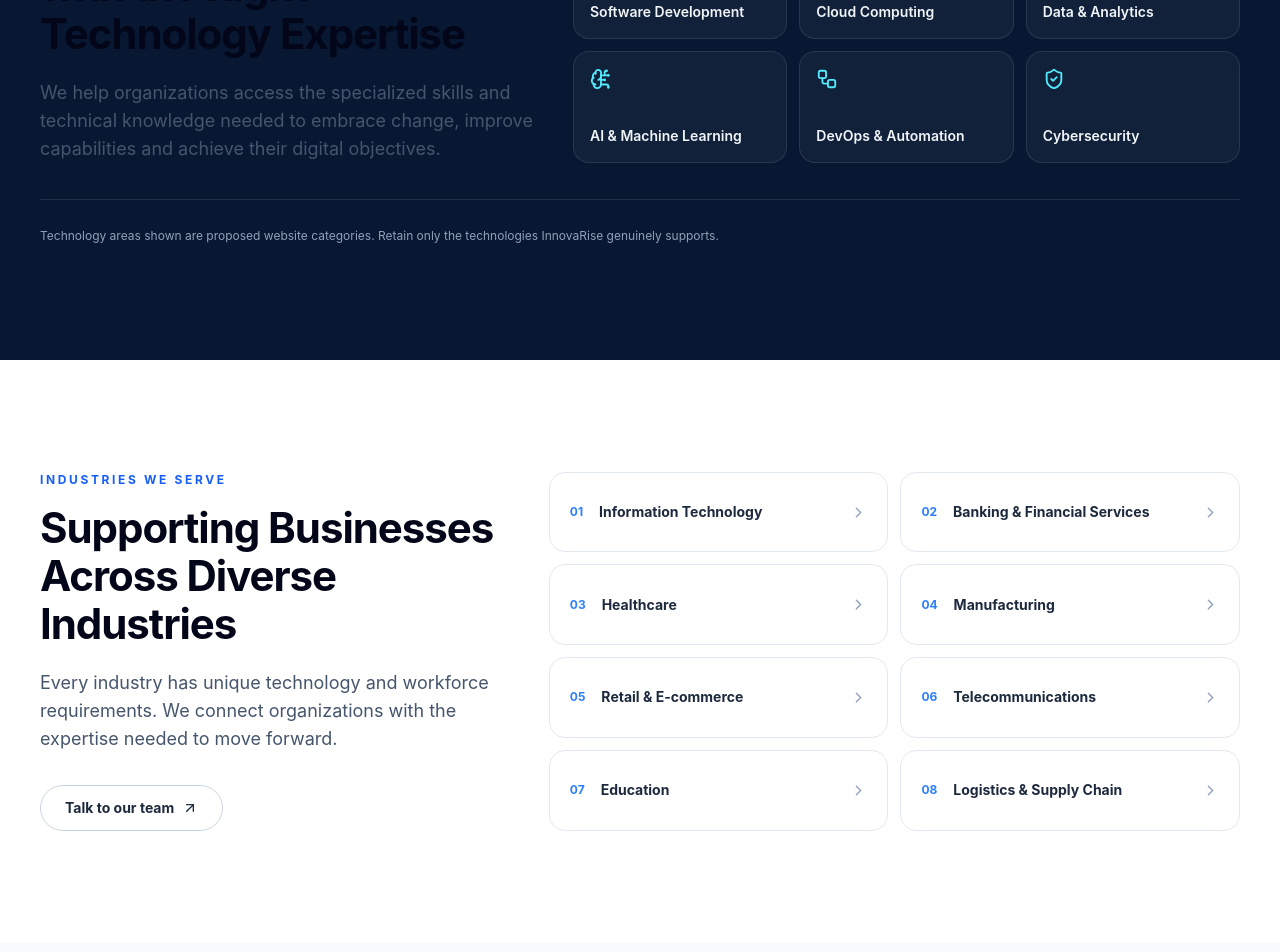
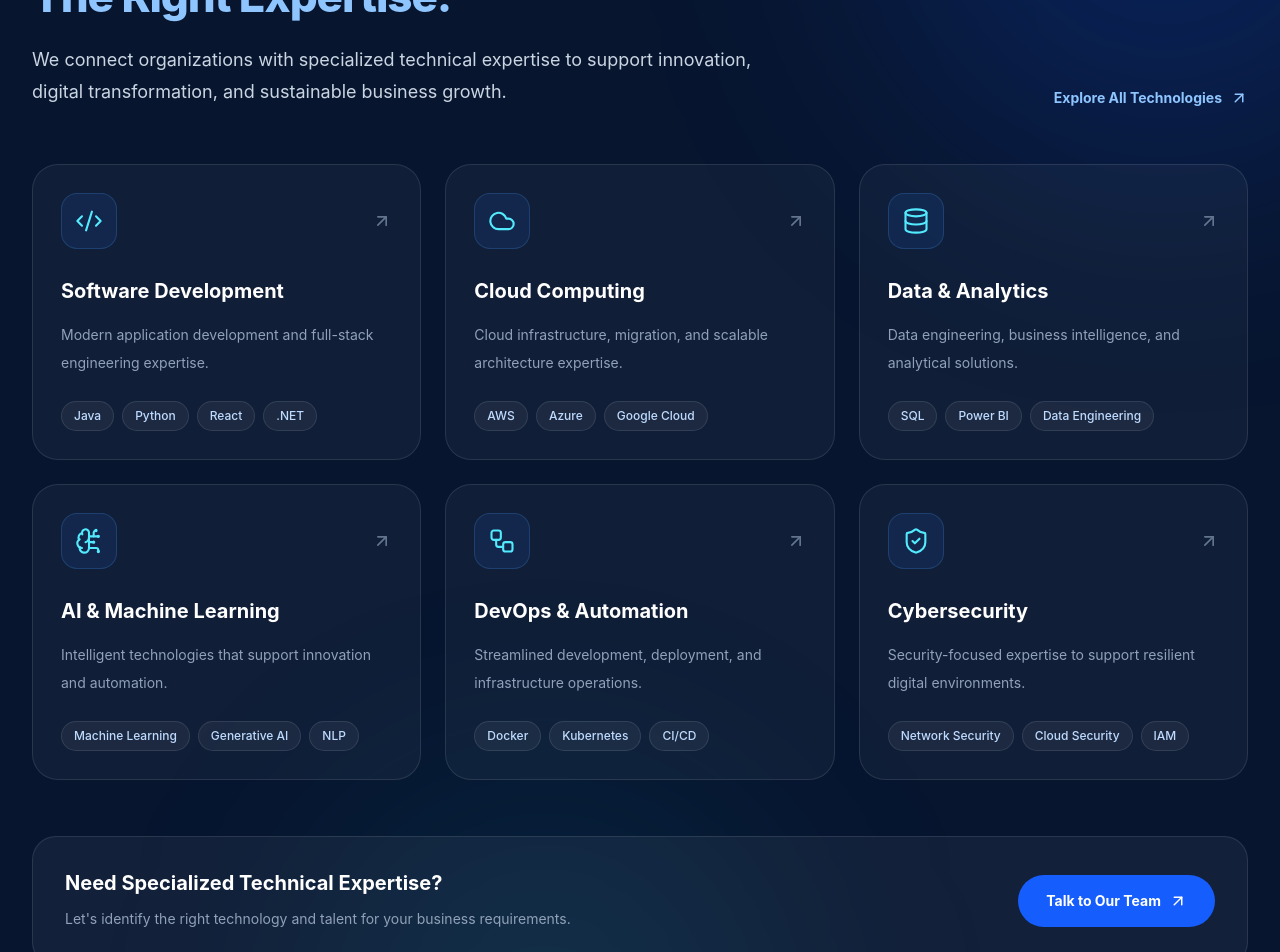
Before and after one commit to Naman-Kaushik01/InnovaRise, a React (Vite) app in the folder innovarise/: page /services in a window 1280 px wide. Shown: the part 5360-6312 px from the top of the page. Built offline with nearby package versions, Linux system fonts and the light colour scheme.

Commit message:
created Technologies Section

```diff
--- a/innovarise/src/App.jsx
+++ b/innovarise/src/App.jsx
@@ -4,6 +4,7 @@ import Hero from "./sections/Hero";
 import About from "./sections/About";
 import Services from "./sections/Services";
 import WhyUs from "./sections/WhyUs";
+import Technology from "./sections/Technology";
 
 
 import {
@@ -145,36 +146,6 @@ function SectionHeading({ eyebrow, title, description, centered = false }) {
   );
 }
 
-
-function Technology() {
-  return (
-    <section id="technology" className="overflow-hidden bg-[#081832] py-24 text-white lg:py-28">
-      <div className="section-shell">
-        <div className="grid gap-10 lg:grid-cols-[.85fr_1.15fr] lg:items-end">
-          <SectionHeading
-            eyebrow="Technology expertise"
-            title="Connecting Businesses with the Right Technology Expertise"
-            description="We help organizations access the specialized skills and technical knowledge needed to embrace change, improve capabilities and achieve their digital objectives."
-          />
-          <div className="grid grid-cols-2 gap-3 sm:grid-cols-3">
-            {technologies.map((tech) => {
-              const Icon = tech.icon;
-              return (
-                <div key={tech.name} className="flex min-h-28 flex-col justify-between rounded-2xl border border-white/10 bg-white/[0.04] p-4 transition hover:border-blue-300/40 hover:bg-white/[0.08]">
-                  <Icon className="text-cyan-300" size={22} />
-                  <p className="text-sm font-semibold text-slate-100">{tech.name}</p>
-                </div>
-              );
-            })}
-          </div>
-        </div>
-        <div className="mt-9 border-t border-white/10 pt-6">
-          <p className="text-xs leading-6 text-slate-400">Technology areas shown are proposed website categories. Retain only the technologies InnovaRise genuinely supports.</p>
-        </div>
-      </div>
-    </section>
-  );
-}
 
 function Industries() {
   return (
--- /dev/null
+++ b/innovarise/src/sections/Technology.jsx
@@ -0,0 +1,185 @@
+
+import { Link } from "react-router-dom";
+import {
+  Code2,
+  Cloud,
+  Database,
+  BrainCircuit,
+  Workflow,
+  ShieldCheck,
+  ArrowUpRight,
+} from "lucide-react";
+
+import SectionHeading from "../components/SectionHeading";
+
+const technologies = [
+  {
+    icon: Code2,
+    title: "Software Development",
+    description:
+      "Modern application development and full-stack engineering expertise.",
+    skills: ["Java", "Python", "React", ".NET"],
+  },
+  {
+    icon: Cloud,
+    title: "Cloud Computing",
+    description:
+      "Cloud infrastructure, migration, and scalable architecture expertise.",
+    skills: ["AWS", "Azure", "Google Cloud"],
+  },
+  {
+    icon: Database,
+    title: "Data & Analytics",
+    description:
+      "Data engineering, business intelligence, and analytical solutions.",
+    skills: ["SQL", "Power BI", "Data Engineering"],
+  },
+  {
+    icon: BrainCircuit,
+    title: "AI & Machine Learning",
+    description:
+      "Intelligent technologies that support innovation and automation.",
+    skills: ["Machine Learning", "Generative AI", "NLP"],
+  },
+  {
+    icon: Workflow,
+    title: "DevOps & Automation",
+    description:
+      "Streamlined development, deployment, and infrastructure operations.",
+    skills: ["Docker", "Kubernetes", "CI/CD"],
+  },
+  {
+    icon: ShieldCheck,
+    title: "Cybersecurity",
+    description:
+      "Security-focused expertise to support resilient digital environments.",
+    skills: ["Network Security", "Cloud Security", "IAM"],
+  },
+];
+
+const Technology = () => {
+  return (
+    <section
+      id="technology"
+      className="relative isolate overflow-hidden bg-[#07152f] py-24 text-white lg:py-28"
+    >
+      {/* Background Effects */}
+      <div className="pointer-events-none absolute -right-40 -top-40 -z-10 h-[550px] w-[550px] rounded-full bg-blue-600/20 blur-[130px]" />
+
+      <div className="pointer-events-none absolute -bottom-40 left-1/4 -z-10 h-[450px] w-[450px] rounded-full bg-cyan-500/10 blur-[120px]" />
+
+      <div className="mx-auto max-w-7xl px-6 lg:px-8">
+
+        {/* Heading */}
+        <div className="flex flex-col justify-between gap-8 lg:flex-row lg:items-end">
+
+          <SectionHeading
+            eyebrow="Technology Expertise"
+            title={
+              <>
+                The Right Technology.
+                <span className="block text-blue-300">
+                  The Right Expertise.
+                </span>
+              </>
+            }
+            description="We connect organizations with specialized technical expertise to support innovation, digital transformation, and sustainable business growth."
+            dark
+          />
+
+          <Link
+            to="/technology"
+            className="inline-flex shrink-0 items-center gap-2 text-sm font-bold text-blue-300 transition hover:text-white"
+          >
+            Explore All Technologies
+            <ArrowUpRight size={18} />
+          </Link>
+
+        </div>
+
+        {/* Technology Cards */}
+        <div className="mt-14 grid gap-6 sm:grid-cols-2 lg:grid-cols-3">
+
+          {technologies.map((tech) => {
+            const Icon = tech.icon;
+
+            return (
+              <Link
+                key={tech.title}
+                to="/technology"
+                className="group relative overflow-hidden rounded-[26px] border border-white/10 bg-white/[0.04] p-7 transition-all duration-300 hover:-translate-y-2 hover:border-blue-400/50 hover:bg-white/[0.08]"
+              >
+
+                <div className="flex items-center justify-between">
+
+                  <div className="flex h-14 w-14 items-center justify-center rounded-2xl border border-blue-400/20 bg-blue-500/10 text-cyan-300 transition group-hover:bg-blue-600 group-hover:text-white">
+                    <Icon size={28} strokeWidth={1.8} />
+                  </div>
+
+                  <ArrowUpRight
+                    size={20}
+                    className="text-slate-500 transition group-hover:-translate-y-1 group-hover:translate-x-1 group-hover:text-blue-300"
+                  />
+
+                </div>
+
+                <h3 className="mt-7 text-xl font-bold text-white">
+                  {tech.title}
+                </h3>
+
+                <p className="mt-4 text-sm leading-7 text-slate-400">
+                  {tech.description}
+                </p>
+
+                {/* Technology Tags */}
+                <div className="mt-6 flex flex-wrap gap-2">
+
+                  {tech.skills.map((skill) => (
+                    <span
+                      key={skill}
+                      className="rounded-full border border-white/10 bg-white/5 px-3 py-1.5 text-xs font-medium text-blue-200"
+                    >
+                      {skill}
+                    </span>
+                  ))}
+
+                </div>
+
+                <div className="absolute bottom-0 left-0 h-1 w-0 bg-blue-500 transition-all duration-500 group-hover:w-full" />
+
+              </Link>
+            );
+          })}
+
+        </div>
+
+        {/* Bottom CTA */}
+        <div className="mt-14 flex flex-col items-center justify-between gap-6 rounded-3xl border border-white/10 bg-white/5 p-8 md:flex-row">
+
+          <div>
+            <h3 className="text-xl font-bold">
+              Need Specialized Technical Expertise?
+            </h3>
+
+            <p className="mt-2 text-sm leading-7 text-slate-400">
+              Let's identify the right technology and talent
+              for your business requirements.
+            </p>
+          </div>
+
+          <Link
+            to="/contact"
+            className="inline-flex shrink-0 items-center gap-2 rounded-full bg-blue-600 px-7 py-4 text-sm font-bold text-white transition hover:-translate-y-1 hover:bg-blue-500"
+          >
+            Talk to Our Team
+            <ArrowUpRight size={18} />
+          </Link>
+
+        </div>
+
+      </div>
+    </section>
+  );
+};
+
+export default Technology;
```
